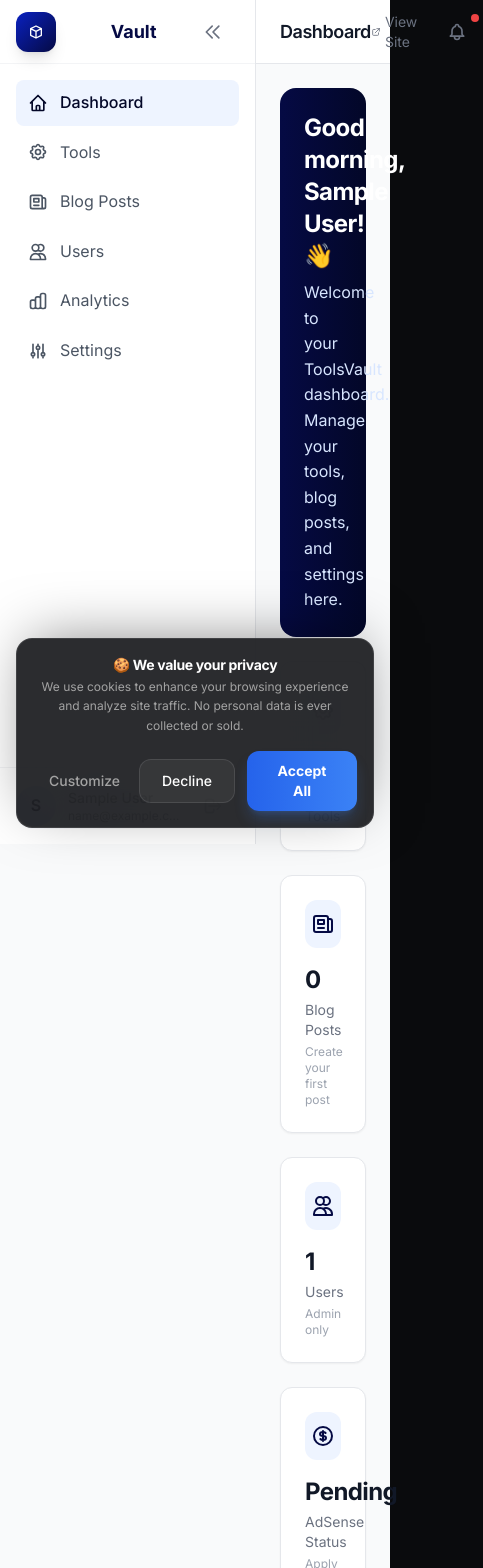
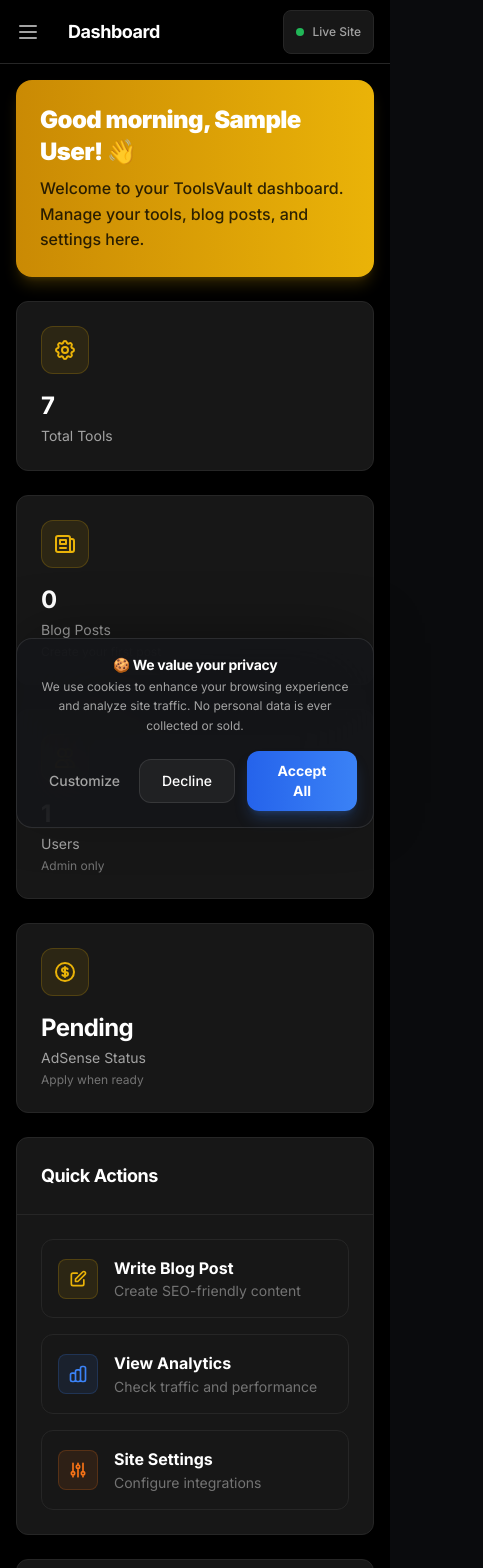
Before and after one commit to adeebjamil/Tools_Vault_Frontend, a Next.js app: page /admin/dashboard in a window 390 px wide. Shown: the top 1568 px of the page, 483 px wide, since content can reach past the window. Built offline with nearby package versions, Linux system fonts and the light colour scheme; sample sign-in values are in the browser's storage.

Commit message:
Redesign admin dashboard with responsive dark theme (black/yellow)

```diff
--- a/src/app/admin/(dashboard)/dashboard/page.tsx
+++ b/src/app/admin/(dashboard)/dashboard/page.tsx
@@ -1,6 +1,7 @@
 "use client";
 
 import { useEffect, useState } from "react";
+import Link from "next/link";
 
 export default function DashboardPage() {
   const [greeting, setGreeting] = useState("Hello");
@@ -27,9 +28,9 @@ export default function DashboardPage() {
   return (
     <div className="space-y-6">
       {/* Welcome Banner */}
-      <div className="bg-gradient-to-r from-primary-600 to-primary-700 rounded-2xl p-6 text-white">
-        <h2 className="text-2xl font-bold mb-2">{greeting}, {userName}! 👋</h2>
-        <p className="text-primary-100">
+      <div className="bg-gradient-to-r from-yellow-600 to-yellow-500 rounded-2xl p-6 text-black shadow-lg shadow-yellow-500/20">
+        <h2 className="text-2xl font-black mb-2">{greeting}, {userName}! 👋</h2>
+        <p className="text-black/80 font-medium max-w-2xl">
           Welcome to your ToolsVault dashboard. Manage your tools, blog posts, and settings here.
         </p>
       </div>
@@ -81,9 +82,9 @@ export default function DashboardPage() {
       {/* Two Column Layout */}
       <div className="grid grid-cols-1 lg:grid-cols-2 gap-6">
         {/* Quick Actions */}
-        <div className="bg-white rounded-xl border border-gray-200 shadow-sm">
-          <div className="p-6 border-b border-gray-100">
-            <h3 className="text-lg font-semibold text-gray-900">Quick Actions</h3>
+        <div className="bg-neutral-900 rounded-xl border border-neutral-800 shadow-sm">
+          <div className="p-6 border-b border-neutral-800">
+            <h3 className="text-lg font-bold text-white">Quick Actions</h3>
           </div>
           <div className="p-6 space-y-4">
             <QuickAction
@@ -95,7 +96,7 @@ export default function DashboardPage() {
               }
               title="Write Blog Post"
               description="Create SEO-friendly content"
-              color="purple"
+              color="yellow"
             />
             <QuickAction
               href="/admin/analytics"
@@ -106,7 +107,7 @@ export default function DashboardPage() {
               }
               title="View Analytics"
               description="Check traffic and performance"
-              color="green"
+              color="blue"
             />
             <QuickAction
               href="/admin/settings"
@@ -123,9 +124,9 @@ export default function DashboardPage() {
         </div>
 
         {/* Getting Started Checklist */}
-        <div className="bg-white rounded-xl border border-gray-200 shadow-sm">
-          <div className="p-6 border-b border-gray-100">
-            <h3 className="text-lg font-semibold text-gray-900">Getting Started</h3>
+        <div className="bg-neutral-900 rounded-xl border border-neutral-800 shadow-sm">
+          <div className="p-6 border-b border-neutral-800">
+            <h3 className="text-lg font-bold text-white">Getting Started</h3>
           </div>
           <div className="p-6">
             <ul className="space-y-4">
@@ -144,51 +145,52 @@ export default function DashboardPage() {
 
 function StatCard({ title, value, subtitle, icon }: { title: string; value: string; subtitle?: string; icon: React.ReactNode }) {
   return (
-    <div className="bg-white rounded-xl p-6 border border-gray-200 shadow-sm">
+    <div className="bg-neutral-900 rounded-xl p-6 border border-neutral-800 shadow-sm hover:border-yellow-500/30 transition-all">
       <div className="flex items-center justify-between mb-4">
-        <div className="w-12 h-12 rounded-xl bg-primary-50 flex items-center justify-center text-primary-600">
+        <div className="w-12 h-12 rounded-xl bg-yellow-500/10 flex items-center justify-center text-yellow-500 border border-yellow-500/20">
           {icon}
         </div>
       </div>
-      <h3 className="text-2xl font-bold text-gray-900 mb-1">{value}</h3>
-      <p className="text-sm text-gray-500">{title}</p>
-      {subtitle && <p className="text-xs text-gray-400 mt-1">{subtitle}</p>}
+      <h3 className="text-2xl font-bold text-white mb-1">{value}</h3>
+      <p className="text-sm text-neutral-400">{title}</p>
+      {subtitle && <p className="text-xs text-neutral-500 mt-1">{subtitle}</p>}
     </div>
   );
 }
 
 function QuickAction({ href, icon, title, description, color }: { href: string; icon: React.ReactNode; title: string; description: string; color: string }) {
   const colorClasses: Record<string, string> = {
-    blue: "bg-blue-50 text-blue-600",
-    purple: "bg-purple-50 text-purple-600",
-    green: "bg-green-50 text-green-600",
-    orange: "bg-orange-50 text-orange-600",
+    yellow: "bg-yellow-500/10 text-yellow-500 border-yellow-500/20",
+    blue: "bg-blue-500/10 text-blue-500 border-blue-500/20",
+    purple: "bg-purple-500/10 text-purple-500 border-purple-500/20",
+    green: "bg-green-500/10 text-green-500 border-green-500/20",
+    orange: "bg-orange-500/10 text-orange-500 border-orange-500/20",
   };
 
   return (
-    <a href={href} className="flex items-center gap-4 p-4 rounded-xl border border-gray-100 hover:bg-gray-50 transition-colors">
-      <div className={`w-10 h-10 rounded-lg flex items-center justify-center ${colorClasses[color]}`}>
+    <Link href={href} className="flex items-center gap-4 p-4 rounded-xl border border-neutral-800 hover:bg-neutral-800 transition-colors group">
+      <div className={`w-10 h-10 rounded-lg flex items-center justify-center border ${colorClasses[color]}`}>
         {icon}
       </div>
       <div>
-        <p className="font-medium text-gray-900">{title}</p>
-        <p className="text-sm text-gray-500">{description}</p>
+        <p className="font-bold text-white group-hover:text-yellow-500 transition-colors">{title}</p>
+        <p className="text-sm text-neutral-500">{description}</p>
       </div>
-    </a>
+    </Link>
   );
 }
 
 function ChecklistItem({ title, done = false }: { title: string; done?: boolean }) {
   return (
     <li className="flex items-center gap-3">
-      <div className={`w-5 h-5 rounded-full flex items-center justify-center ${done ? "bg-green-500" : "bg-gray-200"}`}>
+      <div className={`w-5 h-5 rounded-full flex items-center justify-center ${done ? "bg-yellow-500" : "bg-neutral-800 border border-neutral-700"}`}>
         {done && (
-          <svg className="w-3 h-3 text-white" fill="none" stroke="currentColor" viewBox="0 0 24 24">
+          <svg className="w-3 h-3 text-black" fill="none" stroke="currentColor" viewBox="0 0 24 24">
             <path strokeLinecap="round" strokeLinejoin="round" strokeWidth={3} d="M5 13l4 4L19 7" />
           </svg>
         )}
       </div>
-      <span className={done ? "text-gray-500 line-through" : "text-gray-700"}>{title}</span>
+      <span className={done ? "text-neutral-500 line-through" : "text-neutral-300"}>{title}</span>
     </li>
   );
 }
--- a/src/app/admin/(dashboard)/layout.tsx
+++ b/src/app/admin/(dashboard)/layout.tsx
@@ -3,6 +3,7 @@
 import { useEffect, useState } from "react";
 import { useRouter, usePathname } from "next/navigation";
 import Link from "next/link";
+import AccessDenied from "@/components/admin/AccessDenied";
 
 interface User {
   id: string;
@@ -69,15 +70,30 @@ const sidebarLinks = [
   },
 ];
 
-import AccessDenied from "@/components/admin/AccessDenied";
-
 export default function AdminLayout({ children }: { children: React.ReactNode }) {
   const router = useRouter();
   const pathname = usePathname();
   const [user, setUser] = useState<User | null>(null);
-  const [sidebarOpen, setSidebarOpen] = useState(true);
+  const [sidebarOpen, setSidebarOpen] = useState(false); // Closed by default on mobile
   const [loading, setLoading] = useState(true);
   const [isAuthorized, setIsAuthorized] = useState(true);
+
+  // Auto-open sidebar on desktop
+  useEffect(() => {
+    const handleResize = () => {
+      if (window.innerWidth >= 1024) {
+        setSidebarOpen(true);
+      } else {
+        setSidebarOpen(false);
+      }
+    };
+
+    // Initial check
+    handleResize();
+
+    window.addEventListener("resize", handleResize);
+    return () => window.removeEventListener("resize", handleResize);
+  }, []);
 
   useEffect(() => {
     // Check for authentication
@@ -113,8 +129,8 @@ export default function AdminLayout({ children }: { children: React.ReactNode })
 
   if (loading) {
     return (
-      <div className="min-h-screen flex items-center justify-center bg-gray-50">
-        <div className="animate-spin w-8 h-8 border-4 border-primary-500 border-t-transparent rounded-full" />
+      <div className="min-h-screen flex items-center justify-center bg-black">
+        <div className="animate-spin w-8 h-8 border-4 border-yellow-500 border-t-transparent rounded-full" />
       </div>
     );
   }
@@ -124,118 +140,123 @@ export default function AdminLayout({ children }: { children: React.ReactNode })
   }
 
   return (
-    <div className="min-h-screen bg-gray-50">
+    <div className="min-h-screen bg-black text-white">
+      {/* Mobile Overlay */}
+      {sidebarOpen && (
+        <div
+          className="fixed inset-0 bg-black/80 z-40 lg:hidden backdrop-blur-sm"
+          onClick={() => setSidebarOpen(false)}
+        />
+      )}
+
       {/* Sidebar */}
       <aside
-        className={`fixed inset-y-0 left-0 z-50 bg-white border-r border-gray-200 transition-all duration-300 ${
-          sidebarOpen ? "w-64" : "w-20"
+        className={`fixed inset-y-0 left-0 z-50 bg-neutral-900 border-r border-neutral-800 transition-all duration-300 w-64 transform ${
+          sidebarOpen ? "translate-x-0" : "-translate-x-full lg:translate-x-0 lg:w-20 xl:w-64"
         }`}
       >
         {/* Logo */}
-        <div className="h-16 flex items-center justify-between px-4 border-b border-gray-100">
-          <Link href="/admin/dashboard" className="flex items-center gap-2">
-            <div className="icon-box-sm flex-shrink-0">
-              <svg className="w-4 h-4 text-white" fill="none" stroke="currentColor" viewBox="0 0 24 24">
-                <path strokeLinecap="round" strokeLinejoin="round" strokeWidth={2} d="M20 7l-8-4-8 4m16 0l-8 4m8-4v10l-8 4m0-10L4 7m8 4v10M4 7v10l8 4" />
-              </svg>
+        <div className="h-16 flex items-center justify-between px-6 border-b border-neutral-800">
+          <Link href="/admin/dashboard" className="flex items-center gap-2 group">
+            <div className="w-8 h-8 rounded-lg bg-yellow-500 flex items-center justify-center text-black font-bold group-hover:scale-110 transition-transform">
+              TV
             </div>
-            {sidebarOpen && (
-              <span className="text-lg font-bold">
-                Tools<span className="text-primary-600">Vault</span>
+            <span className="text-lg font-bold lg:hidden xl:block">
+              Tools<span className="text-yellow-500">Vault</span>
             </span>
-            )}
           </Link>
           <button
-            onClick={() => setSidebarOpen(!sidebarOpen)}
-            className="p-2 rounded-lg hover:bg-gray-100 transition-colors"
+            onClick={() => setSidebarOpen(false)}
+            className="lg:hidden text-neutral-400 hover:text-white"
           >
-            <svg className="w-5 h-5 text-gray-500" fill="none" stroke="currentColor" viewBox="0 0 24 24">
-              <path strokeLinecap="round" strokeLinejoin="round" strokeWidth={2} d={sidebarOpen ? "M11 19l-7-7 7-7m8 14l-7-7 7-7" : "M13 5l7 7-7 7M5 5l7 7-7 7"} />
+            <svg className="w-6 h-6" fill="none" stroke="currentColor" viewBox="0 0 24 24">
+              <path strokeLinecap="round" strokeLinejoin="round" strokeWidth={2} d="M6 18L18 6M6 6l12 12" />
             </svg>
           </button>
         </div>
 
         {/* Navigation */}
-        <nav className="p-4 space-y-1">
+        <nav className="p-4 space-y-2">
           {sidebarLinks.map((link) => {
             const isActive = pathname === link.href;
             return (
               <Link
                 key={link.href}
                 href={link.href}
-                className={`flex items-center gap-3 px-3 py-2.5 rounded-lg transition-colors ${
+                onClick={() => window.innerWidth < 1024 && setSidebarOpen(false)}
+                className={`flex items-center gap-3 px-4 py-3 rounded-xl transition-all ${
                   isActive
-                    ? "bg-primary-50 text-primary-700 font-medium"
-                    : "text-gray-600 hover:bg-gray-100 hover:text-gray-900"
+                    ? "bg-yellow-500/10 text-yellow-500 font-medium border border-yellow-500/20"
+                    : "text-neutral-400 hover:bg-neutral-800 hover:text-white"
                 }`}
+                title={link.title}
               >
                 {link.icon}
-                {sidebarOpen && <span>{link.title}</span>}
+                <span className="lg:hidden xl:block">{link.title}</span>
               </Link>
             );
           })}
         </nav>
 
         {/* User Info */}
-        <div className="absolute bottom-0 left-0 right-0 p-4 border-t border-gray-100">
-          <div className={`flex items-center gap-3 ${sidebarOpen ? "" : "justify-center"}`}>
-            <div className="w-10 h-10 rounded-full bg-primary-100 flex items-center justify-center flex-shrink-0">
-              <span className="text-primary-700 font-semibold">
+        <div className="absolute bottom-0 left-0 right-0 p-4 border-t border-neutral-800 bg-neutral-900">
+          <div className="flex items-center gap-3">
+            <div className="w-9 h-9 rounded-full bg-yellow-500/20 text-yellow-500 flex items-center justify-center flex-shrink-0 font-bold border border-yellow-500/30">
               {user?.name?.charAt(0) || "A"}
-              </span>
             </div>
-            {sidebarOpen && (
-              <div className="flex-1 min-w-0">
-                <p className="text-sm font-medium text-gray-900 truncate">{user?.name || "Admin"}</p>
-                <p className="text-xs text-gray-500 truncate">{user?.email}</p>
+            <div className="flex-1 min-w-0 lg:hidden xl:block">
+              <p className="text-sm font-medium text-white truncate">{user?.name || "Admin"}</p>
+              <p className="text-xs text-neutral-500 truncate">{user?.email}</p>
             </div>
-            )}
-            {sidebarOpen && (
             <button
               onClick={handleLogout}
-                className="p-2 rounded-lg hover:bg-red-50 text-gray-400 hover:text-red-600 transition-colors"
+              className="lg:hidden xl:block p-2 rounded-lg hover:bg-red-500/10 text-neutral-500 hover:text-red-500 transition-colors ml-auto"
               title="Logout"
             >
               <svg className="w-5 h-5" fill="none" stroke="currentColor" viewBox="0 0 24 24">
                 <path strokeLinecap="round" strokeLinejoin="round" strokeWidth={2} d="M17 16l4-4m0 0l-4-4m4 4H7m6 4v1a3 3 0 01-3 3H6a3 3 0 01-3-3V7a3 3 0 013-3h4a3 3 0 013 3v1" />
               </svg>
             </button>
-            )}
           </div>
         </div>
       </aside>
 
       {/* Main Content */}
-      <div className={`transition-all duration-300 ${sidebarOpen ? "ml-64" : "ml-20"}`}>
+      <div className={`transition-all duration-300 min-h-screen flex flex-col ${
+        sidebarOpen ? "lg:ml-20 xl:ml-64" : "lg:ml-20 xl:ml-64"
+      }`}>
         {/* Header */}
-        <header className="sticky top-0 z-40 h-16 bg-white border-b border-gray-200 flex items-center justify-between px-6">
-          <div>
-            <h1 className="text-lg font-semibold text-gray-900">
+        <header className="sticky top-0 z-30 h-16 bg-black/80 backdrop-blur-md border-b border-neutral-800 flex items-center justify-between px-4 sm:px-6">
+          <div className="flex items-center gap-4">
+            <button
+              onClick={() => setSidebarOpen(true)}
+              className="lg:hidden p-2 -ml-2 text-neutral-400 hover:text-white"
+            >
+              <svg className="w-6 h-6" fill="none" stroke="currentColor" viewBox="0 0 24 24">
+                <path strokeLinecap="round" strokeLinejoin="round" strokeWidth={2} d="M4 6h16M4 12h16M4 18h16" />
+              </svg>
+            </button>
+            <h1 className="text-lg font-bold text-white">
               {sidebarLinks.find((l) => l.href === pathname)?.title || "Dashboard"}
             </h1>
           </div>
+
           <div className="flex items-center gap-4">
             <Link
               href="/"
               target="_blank"
-              className="text-sm text-gray-500 hover:text-gray-700 flex items-center gap-1"
+              className="px-3 py-1.5 text-xs font-medium bg-neutral-900 border border-neutral-800 rounded-lg text-neutral-400 hover:text-white hover:border-neutral-700 transition-colors flex items-center gap-2"
             >
-              <svg className="w-4 h-4" fill="none" stroke="currentColor" viewBox="0 0 24 24">
-                <path strokeLinecap="round" strokeLinejoin="round" strokeWidth={2} d="M10 6H6a2 2 0 00-2 2v10a2 2 0 002 2h10a2 2 0 002-2v-4M14 4h6m0 0v6m0-6L10 14" />
-              </svg>
-              View Site
+              <span className="w-2 h-2 rounded-full bg-green-500 animate-pulse" />
+              Live Site
             </Link>
-            <button className="relative p-2 rounded-lg hover:bg-gray-100 transition-colors">
-              <svg className="w-5 h-5 text-gray-500" fill="none" stroke="currentColor" viewBox="0 0 24 24">
-                <path strokeLinecap="round" strokeLinejoin="round" strokeWidth={2} d="M15 17h5l-1.405-1.405A2.032 2.032 0 0118 14.158V11a6.002 6.002 0 00-4-5.659V5a2 2 0 10-4 0v.341C7.67 6.165 6 8.388 6 11v3.159c0 .538-.214 1.055-.595 1.436L4 17h5m6 0v1a3 3 0 11-6 0v-1m6 0H9" />
-              </svg>
-              <span className="absolute top-1 right-1 w-2 h-2 bg-red-500 rounded-full" />
-            </button>
           </div>
         </header>
 
         {/* Page Content */}
-        <main className="p-6">{children}</main>
+        <main className="flex-1 p-4 sm:p-6 overflow-x-hidden">
+          {children}
+        </main>
       </div>
     </div>
   );
```
Lines whose indentation alone changed are shown as unchanged.
